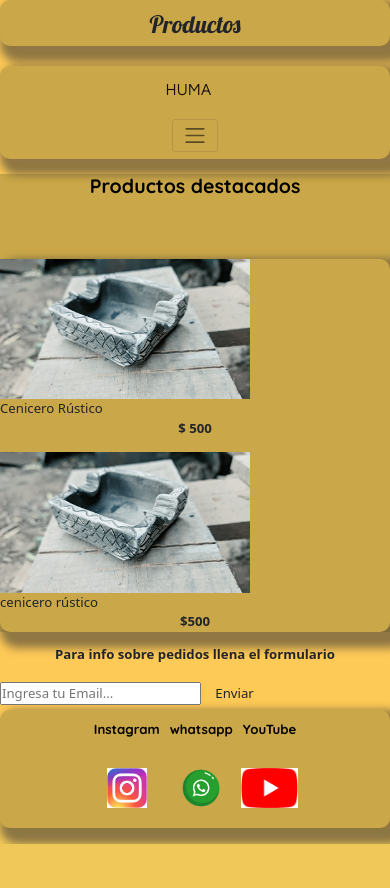
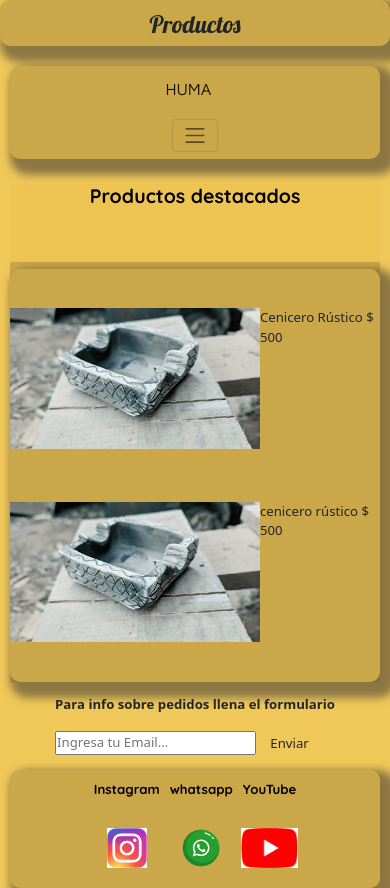
Before and after one commit to UselessPablo/repoMartesCoder, a website: page views/productos.html in a window 390 px wide. Before the commit the page ends 844 px from the top, so only its background shows below. Drawn offline with nearby package versions, Linux system fonts and the light colour scheme.

Commit message:
Responsive total

```diff
--- a/scss/_commons.scss
+++ b/scss/_commons.scss
@@ -30,12 +30,13 @@ h2 {
 }
 h3 {
 	color: $black;
-	margin-top: 15px;
+	margin-top: 25px;
 	padding-bottom: 55px;
 	font-family: $secondaryFont;
 	font-size: $textMd;
 	font-weight: $bolder;
 	text-align: center;
+	background-color: $secondaryColor;
 }
 body {
 	background-color: $secondaryColor;
@@ -58,7 +59,7 @@ nav {
 
 p {
 	text-align: center;
-	font-size: $textBg;
+	font-size: $textXb;
 	font-style: $primaryFont;
 	font-weight: $bold;
 }
--- a/scss/_navBar.scss
+++ b/scss/_navBar.scss
@@ -5,6 +5,7 @@
 
 
     nav {
+        background-color: $navColor;
         box-shadow: $shadow;
         border-radius: $borderRad;
     }
@@ -54,23 +55,13 @@
     //nosotros//
 
 
-nav2 {
-
-    background-color: $navColor;
-
-    a {
-        @include disp-flex-col;
-        margin-top: 15px;
-    }
-
-}
 
 .texto__nos {
     p {
         margin-top: 15px;
         text-align: center;
         font-family: $secondaryFont;
-        font-size: $textMd;
+        font-size: $textXb;
     }
 }
 
@@ -79,53 +70,55 @@ nav2 {
         margin-top: 15px;
         text-align: center;
         font-family: $secondaryFont;
-        font-size: $textMd;
+        font-size: $textBg;
     }
 }
 
 .btn2 {
     text-align: center;
     border-radius: $borderRad;
-    background-color: $keyColor;
     width: auto;
-
+    border-style: none;
    button {
         border-radius: $borderRad;
         background-color: $keyColor;
         border: none;
-
+        width: auto;
 
     }
 }
 
 //productos
-#navegacion2 {
-    background-color: $navColor;
 
-    nav {
-        background-color: $mainColor;
+#productos {
+    figure {
+
+    img {
+
+        max-width: 250px;
+        max-height: 250px;
+
+    }
+    figcaption {
+
+            font-size: $textXb;
+
     }
 }
+}
+.form2 {
+    justify-content: center;
+    display: flex;
+    padding-bottom: 10px;
+section2 {
+    justify-content: center;
 
-#productos {
-    img {
-        max-width: 250px;
-        max-height: 250px;
+    p{
+        font-size:$textXb;
     }
 }
+}
 
-.form {
-    section2 {
-        p {
-            font-family: $secondaryFont;
-            font-family: $bolder;
-        }
-        form2 {
-            justify-content: center;
-            display: flex;
-        }
-    }
-}
 
 //contacto
 .contact__contact {
--- a/views/productos.html
+++ b/views/productos.html
@@ -16,10 +16,12 @@
 </head>
 
 <body>
-	<div id="navegacion2">
 
-		<header class="head2">
+
 			<h1>Productos</h1>
+		<div class="container-fluid">
+			<div class="row">
+				<div class="col-lg-12 col-md-4">
 			<nav class="navbar navbar-expand-lg navbar-light">
 				<div class="container-fluid d-flex flex-column ">
 					<a class="navbar-brand mb-3" href="../index.html">HUMA</a>
@@ -29,7 +31,7 @@
 					</button>
 					<div class="collapse navbar-collapse" id="navbarNav">
 						<ul class="navbar-nav">
-							<li class="nav-item">
+							<li class="nav-item pt-4">
 								<a href="../views/galeria.html">
 									<p>Galería</p>
 									<img src="../img/logo/galeria.png" alt="seccion galeria" width="50" height="50"
@@ -62,24 +64,30 @@
 					</div>
 				</div>
 			</nav>
-		</header>
+		</div>
+			<div class="col-lg-12 col-md-8">
 		<main id="productos">
 			<h3>Productos destacados</h3>
 			<section>
-				<figure class="material-symbols-outlined ">
+				<figure class=" mt-2 pt-5 d-flex justify-content-center material-symbols-outlined ">
 					<img src="../img/productos/cenicero.png" alt="cenicero rústico">
-					<figcaption> Cenicero Rústico</figcaption>
-					<p> $ 500</p>
+					<figcaption> Cenicero Rústico $ 500</figcaption>
+
 				</figure>
-				<figure>
+				<figure class="mt-2 pt-5 pb-5 d-flex justify-content-center material-symbols-outlined">
 					<img src="../img/productos/cenicero.png" alt="cenicero rústico">
-					<figcaption> cenicero rústico</figcaption>
-					<p>$500</p>
+					<figcaption> cenicero rústico $ 500</figcaption>
+
 				</figure>
 
 			</section>
 		</main>
-		<div class="form2">
+	</div>
+
+</div>
+		<div class="row">
+<div class="col-lg-12 col-md-4">
+			<div class="form2">
 			<section2>
 				<p>Para info sobre pedidos llena el formulario</p>
 				<form2 class="center" action="">
@@ -89,7 +97,9 @@
 
 			</section2>
 		</div>
-		<footer class="hov">
+	</div>
+</div>
+	<footer class="hov">
 
 			<section>
 
```
Also changed, not shown: index.html (+4 -6 lines), views/contacto.html (+32 -17 lines), views/galeria.html (+2 -2 lines), views/nosotros.html (+30 -17 lines), css/bootstrap.min.css, css/style.css, img/footer/facebook.svg.svg (added), img/footer/instagram.svg.svg (added), img/footer/youtube.svg.svg (added).
